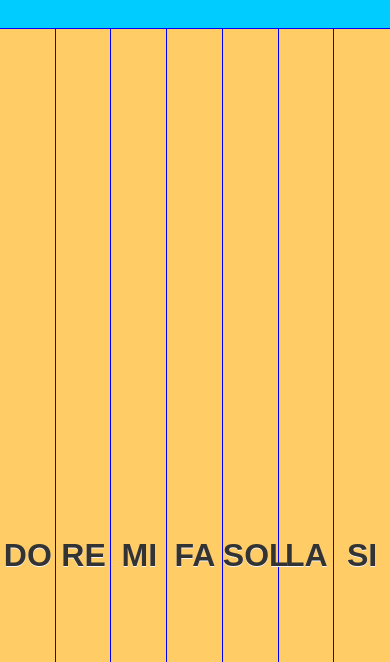
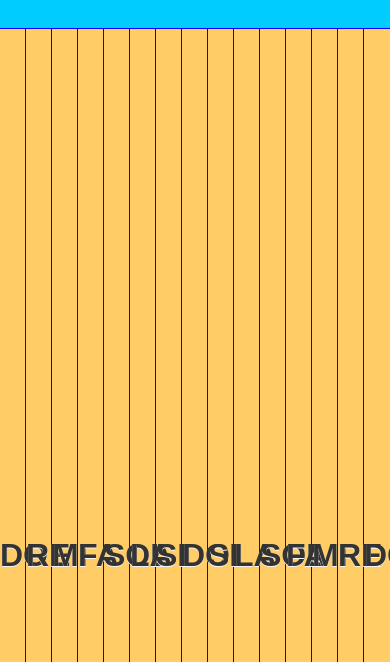
Before and after one commit to karinarojas/app10, a plain HTML site: page index.html in a window 390 px wide. Shown: the part 182-844 px from the top of the page. Drawn offline with Linux system fonts and the light colour scheme; some packages are replaced by stand-ins of ours; files whose address does not match are found by name.

Commit message:
10subida

```diff
--- a/css/estilo.css
+++ b/css/estilo.css
@@ -29,7 +29,7 @@
 	height:100%;
 	outline: #00F solid 1px;
 	background: #FC6;
-    width:14.28571428571429%;
+    width: 6.6666666667%;
 }
 
 .textonota{
--- a/index.html
+++ b/index.html
@@ -45,6 +45,33 @@
 		<div id="si" class="nota">
 		  <div class="textonota">SI</div>
 		</div>
+
+        <div id="do" class="nota">
+		  <div class="textonota">DO</div>
+		</div>
+
+        <div id="si" class="nota">
+		  <div class="textonota">SI</div>
+		</div>
+		<div id="la" class="nota">
+		  <div class="textonota">LA</div>
+		</div>
+		<div id="sol" class="nota">
+		  <div class="textonota">SOL</div>
+		</div>
+		<div id="fa" class="nota">
+		  <div class="textonota">FA</div>
+		</div>
+		<div id="mi" class="nota">
+		  <div class="textonota">MI</div>
+		</div>
+		<div id="re" class="nota">
+		  <div class="textonota">RE</div>
+		</div>
+		<div id="do" class="nota">
+		  <div class="textonota">DO</div>
+		</div>
+
 	  </div>
 	</div>
   </div>}
```
